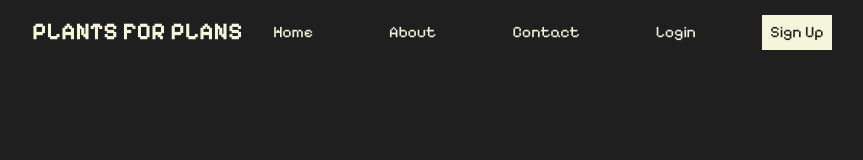
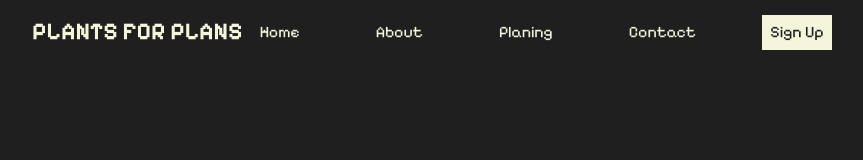
Before and after one commit to mahdi204/PlantsForPlansWebsite, a React (Vite) app: page / in a window 1280 px wide. Shown: the top 160 px of the page, without its empty margins (208-1071 px from the left). Built offline with nearby package versions, Linux system fonts and the light colour scheme; a web font is replaced by a local one.

Commit message:
added links for all nav buttons

```diff
--- a/src/Components/Explanation.jsx
+++ b/src/Components/Explanation.jsx
@@ -24,12 +24,12 @@ const Explanation = () => {
     }, [isInView, images.length])//for performance issues
 
     return (
-        <div className='flex ml-60 mr-60 items-center justify-between h-[100vh] bg-[#1f1f1f]]'>
+        <div className='explanation-section flex ml-60 mr-60 items-center justify-between h-[100vh] bg-[#1f1f1f]]' id='explanation-section'>
             <motion.div
                 initial={{ x: -50, opacity: 0 }}
                 whileInView={{ x: 0, opacity: 1 }}
                 viewport={{ once: true }}
-                transition={{ duration: 0.8, delay: 0.8 }}
+                transition={{ duration: 0.8, delay: 0.2 }}
                 onViewportEnter={() => SetIsInView(true)}
                 onViewportLeave={() => SetIsInView(false)}
                 className=''
--- a/src/Components/Foot.jsx
+++ b/src/Components/Foot.jsx
@@ -5,8 +5,9 @@ import React from 'react'
 const Foot = () => {
     return (
         <div
-            className=' bg-[#60e05c] text-[#1f1f1f]'
+            className='foot-section bg-[#60e05c] text-[#1f1f1f]'
             style={{ fontFamily: 'Outfit', fontWeight: 200 }}
+            id='foot-section'
         >
             <div className='flex justify-end items-end w-[100%] bg-[#1f1f1f] h-[100px]  '>
                 <div className='mr-60 ml-60'>
--- a/src/Components/Main.jsx
+++ b/src/Components/Main.jsx
@@ -39,7 +39,7 @@ const Main = () => {
     }, [toggle]);
 
     return (
-        <div className='flex ml-60 mr-60 w-100% items-center h-[calc(100vh)]'>
+        <div className='home-section flex ml-60 mr-60 w-100% items-center h-[calc(100vh)]' id='home-section'>
             <section className='w-1/2 flex justify-center flex-col'>
                 <motion.div
                     style={{ fontSize: '120px' }}
--- a/src/Components/Navbar.jsx
+++ b/src/Components/Navbar.jsx
@@ -20,11 +20,18 @@ const Navbar = () => {
             >
                 <ul className='flex items-center gap-x-14 h-16'>
                     <li>
-                        <button class="relative group  py-1.5 px-2.5 ">
+                        <Link
+                            activeClass="active"
+                            to="home-section"
+                            spy={true}
+                            smooth={true}
+                            offset={0}
+                            duration={500}
+                            className="relative group  py-1.5 px-2.5 cursor-pointer" >
                             <span class="absolute bottom-0 left-0 w-0 h-0.5 bg-yellow-50 group-hover:w-full group-hover:transition-all">
                             </span>
                             Home
-                        </button>
+                        </Link>
                     </li>
                     <li>
                         <Link
@@ -34,23 +41,39 @@ const Navbar = () => {
                             smooth={true}
                             offset={0}
                             duration={500}
-                            className="relative group  py-1.5 px-2.5 " >
+                            className="relative group  py-1.5 px-2.5 cursor-pointer" >
+                            <span class="absolute bottom-0 left-0 w-0 h-0.5 bg-yellow-50 group-hover:w-full group-hover:transition-all">
+                            </span>
                             About
                         </Link>
                     </li>
                     <li>
-                        <button class="relative group  py-1.5 px-2.5 ">
+                        <Link
+                            activeClass="active"
+                            to="plans-section"
+                            spy={true}
+                            smooth={true}
+                            offset={40}
+                            duration={500}
+                            className="relative group  py-1.5 px-2.5 cursor-pointer" >
+                            <span class="absolute bottom-0 left-0 w-0 h-0.5 bg-yellow-50 group-hover:w-full group-hover:transition-all">
+                            </span>
+                            Planing
+                        </Link>
+                    </li>
+                    <li>
+                        <Link
+                            activeClass="active"
+                            to="foot-section"
+                            spy={true}
+                            smooth={true}
+                            offset={40}
+                            duration={500}
+                            className="relative group  py-1.5 px-2.5 cursor-pointer" >
                             <span class="absolute bottom-0 left-0 w-0 h-0.5 bg-yellow-50 group-hover:w-full group-hover:transition-all">
                             </span>
                             Contact
-                        </button>
-                    </li>
-                    <li>
-                        <button class="relative group  py-1.5 px-2.5 ">
-                            <span class="absolute bottom-0 left-0 w-0 h-0.5 bg-yellow-50 group-hover:w-full group-hover:transition-all">
-                            </span>
-                            Login
-                        </button>
+                        </Link>
                     </li>
                     <motion.button
                         whileHover={{ scale: 1.2, backgroundColor: "transparent", color: "#f5f5dc" }}
--- a/src/Components/Plans.jsx
+++ b/src/Components/Plans.jsx
@@ -3,7 +3,7 @@ import { motion } from 'motion/react';
 
 const Plans = () => {
     return (
-        <div className="relative w-full">
+        <div className="plans-section relative w-full ">
             {/* The content of the Plans */}
             <div className="wrapper flex w-[100%] justify-between items-center">
                 {[...Array(24)].map((_, index) => (
@@ -14,7 +14,7 @@ const Plans = () => {
                 ))}
             </div>
 
-            <div className="the-content-container flex w-[100%] bg-[#f5f5dc] h-[700px]">
+            <div className="the-content-container flex w-[100%] bg-[#f5f5dc] h-[100vh] ">
                 <div
                     className="the-content w-[100%] ml-60 mr-60 my-[40px] flex justify-center flex-col"
                     style={{ fontFamily: 'poppins', fontWeight: 600 }}
@@ -105,6 +105,7 @@ const Plans = () => {
                     </div>
                 </div>
             </div>
+
             <div className="wrapper flex w-[100%] justify-between items-center">
                 {[...Array(24)].map((_, index) => (
                     <div
```
